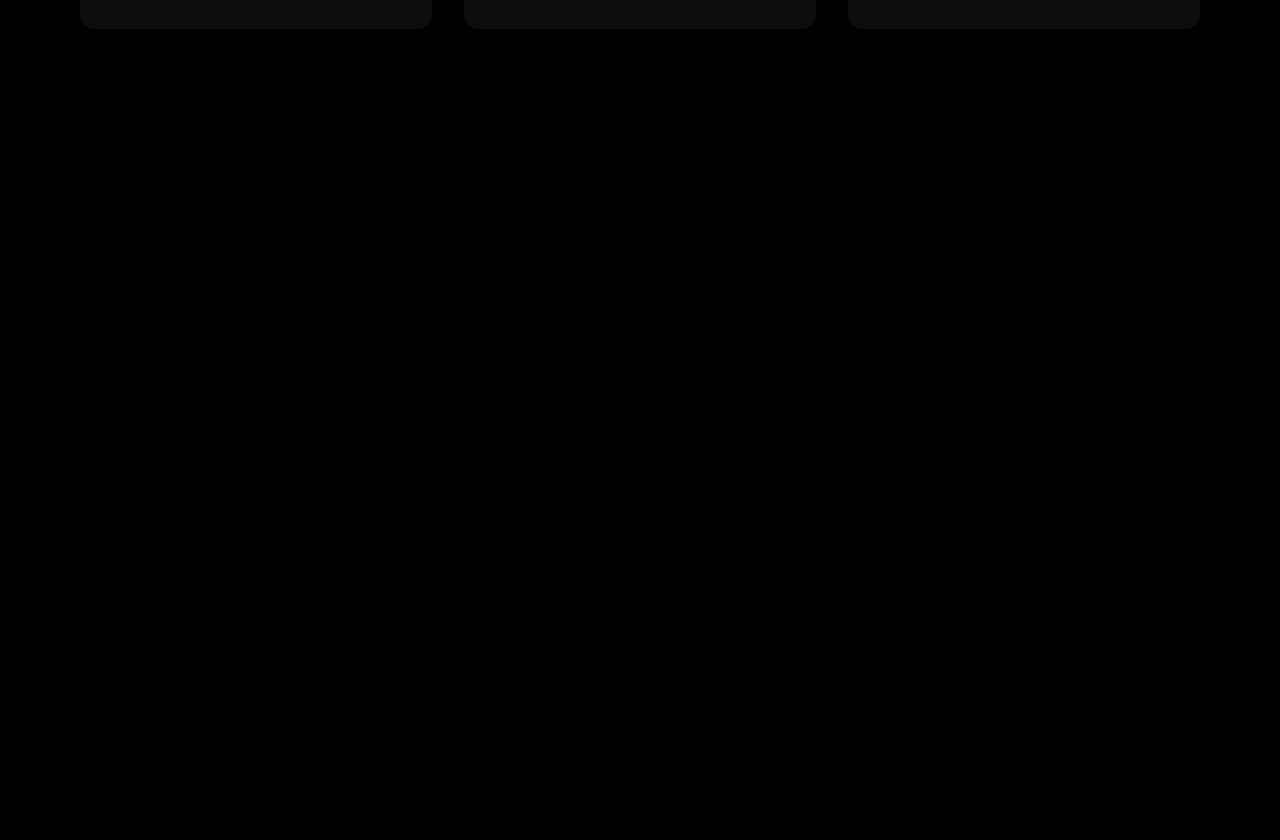
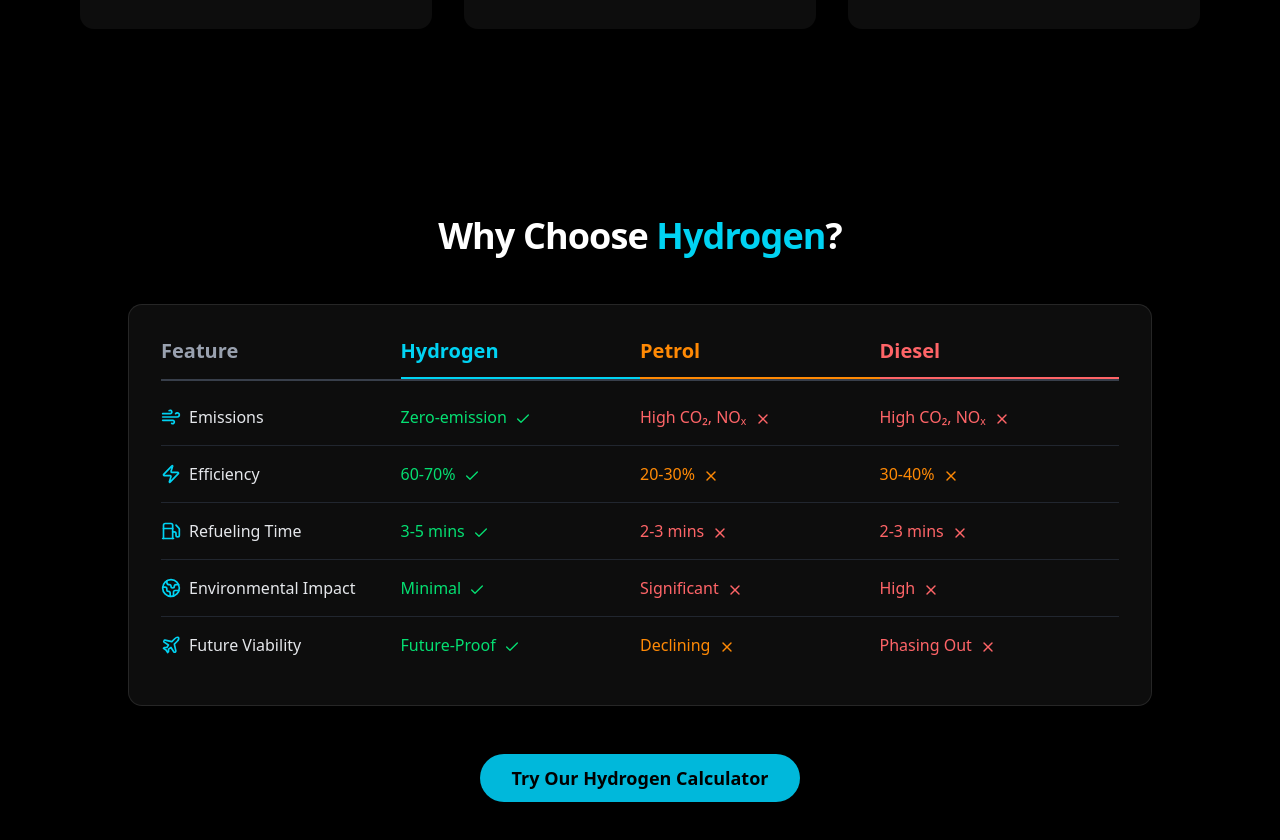
Before and after one commit to s4mzai/hynics-frontend, a React (Vite) app: page / in a window 1280 px wide. Shown: the part 3580-4420 px from the top of the page. Before the commit the page ends 3700 px from the top, so only its background shows below. Built offline with nearby package versions, Linux system fonts and the light colour scheme.

Commit message:
Add Fuel Comparison Table

```diff
--- /dev/null
+++ b/src/components/LandingPage/FuelComparisonTable.jsx
@@ -0,0 +1,150 @@
+import React from 'react';
+import { Check, X, Wind, Zap, Fuel, Earth, Plane   } from 'lucide-react';
+import { Button } from '../ui/button';
+import { Link } from 'react-router-dom';
+
+const comparisonData = [
+  {
+    id: 1,
+    feature: 'Emissions',
+    icon: Wind,
+    h_text: 'Zero-emission',
+    h_status: Check,
+    p_text: 'High CO₂, NOₓ',
+    p_status: X,
+    d_text: 'High CO₂, NOₓ',
+    d_status: X,
+    h_color: 'text-green-400',
+    p_color: 'text-red-400',
+    d_color: 'text-red-400',
+  },
+  {
+    id: 2,
+    feature: 'Efficiency',
+    icon: Zap,
+    h_text: '60-70%',
+    h_status: Check,
+    p_text: '20-30%',
+    p_status: X,
+    d_text: '30-40%',
+    d_status: X,
+    h_color: 'text-green-400',
+    p_color: 'text-orange-400',
+    d_color: 'text-orange-400',
+  },
+  {
+    id: 3,
+    feature: 'Refueling Time',
+    icon: Fuel,
+    h_text: '3-5 mins',
+    h_status: Check,
+    p_text: '2-3 mins',
+    p_status: X,
+    d_text: '2-3 mins',
+    d_status: X,
+    h_color: 'text-green-400',
+    p_color: 'text-red-400',
+    d_color: 'text-red-400',
+  },
+  {
+    id: 4,
+    feature: 'Environmental Impact',
+    icon: Earth,
+    h_text: 'Minimal',
+    h_status: Check,
+    p_text: 'Significant',
+    p_status: X,
+    d_text: 'High',
+    d_status: X,
+    h_color: 'text-green-400',
+    p_color: 'text-red-400',
+    d_color: 'text-red-400',
+  },
+  {
+    id: 5,
+    feature: 'Future Viability',
+    icon: Plane,
+    h_text: 'Future-Proof',
+    h_status: Check,
+    p_text: 'Declining',
+    p_status: X,
+    d_text: 'Phasing Out',
+    d_status: X,
+    h_color: 'text-green-400',
+    p_color: 'text-orange-400',
+    d_color: 'text-red-400',
+  },
+];
+
+const ComparisonRow = ({ data }) => (
+  <div className="grid grid-cols-4 border-b border-gray-700/50 py-4 last:border-b-0 text-sm sm:text-base">
+
+    <div className="flex items-center text-left font-medium text-gray-200 pr-2">
+    {data.icon && <data.icon className="w-5 h-5 text-cyan-400 mr-2" />}
+    {data.feature}
+    </div>
+
+    <div className={`text-left font-medium ${data.h_color} pr-2`}>
+    {data.h_text} {data.h_status && <data.h_status className="inline w-4 h-4 ml-1" />}
+    </div>
+
+    <div className={`text-left font-medium ${data.p_color} pr-2`}>
+    {data.p_text} {data.p_status && <data.p_status className="inline w-4 h-4 ml-1" />}
+    </div>
+
+    <div className={`text-left font-medium ${data.d_color}`}>
+    {data.d_text} {data.d_status && <data.d_status className="inline w-4 h-4 ml-1" />}
+    </div>
+  </div>
+);
+
+const FuelComparisonTable = () => {
+  return (
+    <div className="min-h-screen bg-black flex flex-col items-center p-4 sm:p-12 font-sans">
+
+      <header className="py-12 text-center">
+        <h1 className="text-3xl sm:text-4xl font-extrabold text-white tracking-tight">
+          Why Choose <span className="text-cyan-400">Hydrogen</span>?
+        </h1>
+      </header>
+
+      <div className="w-full max-w-5xl">
+        <div
+          className="rounded-xl p-4 sm:p-8 shadow-2xl mx-auto"
+          style={{
+            backgroundColor: '#FFFFFF0D',
+            border: '1px solid rgba(255, 255, 255, 0.1)'
+          }}
+        >
+
+          <div className="grid grid-cols-4 border-b-2 border-gray-600/70 pb-3 mb-2 font-bold text-base sm:text-xl">
+
+            <div className="text-left text-gray-400 pr-2">Feature</div>
+
+            <div className="text-left text-cyan-400 border-b-2 border-cyan-400 -mb-3 pb-3 pr-2">Hydrogen</div>
+
+            <div className="text-left text-orange-400 border-b-2 border-orange-400 -mb-3 pb-3 pr-2">Petrol</div>
+
+            <div className="text-left text-red-400 border-b-2 border-red-400 -mb-3 pb-3">Diesel</div>
+
+          </div>
+
+          <div className="text-white">
+            {comparisonData.map((item) => (
+              <ComparisonRow key={item.id} data={item} />
+            ))}
+          </div>
+        </div>
+      </div>
+      <Link to={"/calculator"}>
+        <Button
+            className="mt-12 px-8 py-6 bg-cyan-500 text-black font-bold rounded-full text-lg shadow-lg hover:bg-cyan-400 transition duration-300 transform hover:scale-105"
+        >
+            Try Our Hydrogen Calculator
+        </Button>
+      </Link>
+    </div>
+  );
+};
+
+export default FuelComparisonTable;
--- a/src/pages/Home.jsx
+++ b/src/pages/Home.jsx
@@ -1,6 +1,7 @@
 import HeroSection from "@/components/LandingPage/HeroSection"
 import KeyOfferings from "@/components/LandingPage/KeyOfferings"
 import Industries from "@/components/LandingPage/IndustriesSection"
+import FuelComparisonTable from "@/components/LandingPage/FuelComparisonTable"
 
 const Home = () => {
   return (
@@ -8,6 +9,7 @@ const Home = () => {
       <HeroSection/>
       <KeyOfferings/>
       <Industries/>
+      <FuelComparisonTable/>
     </div>
   )
 }
```
